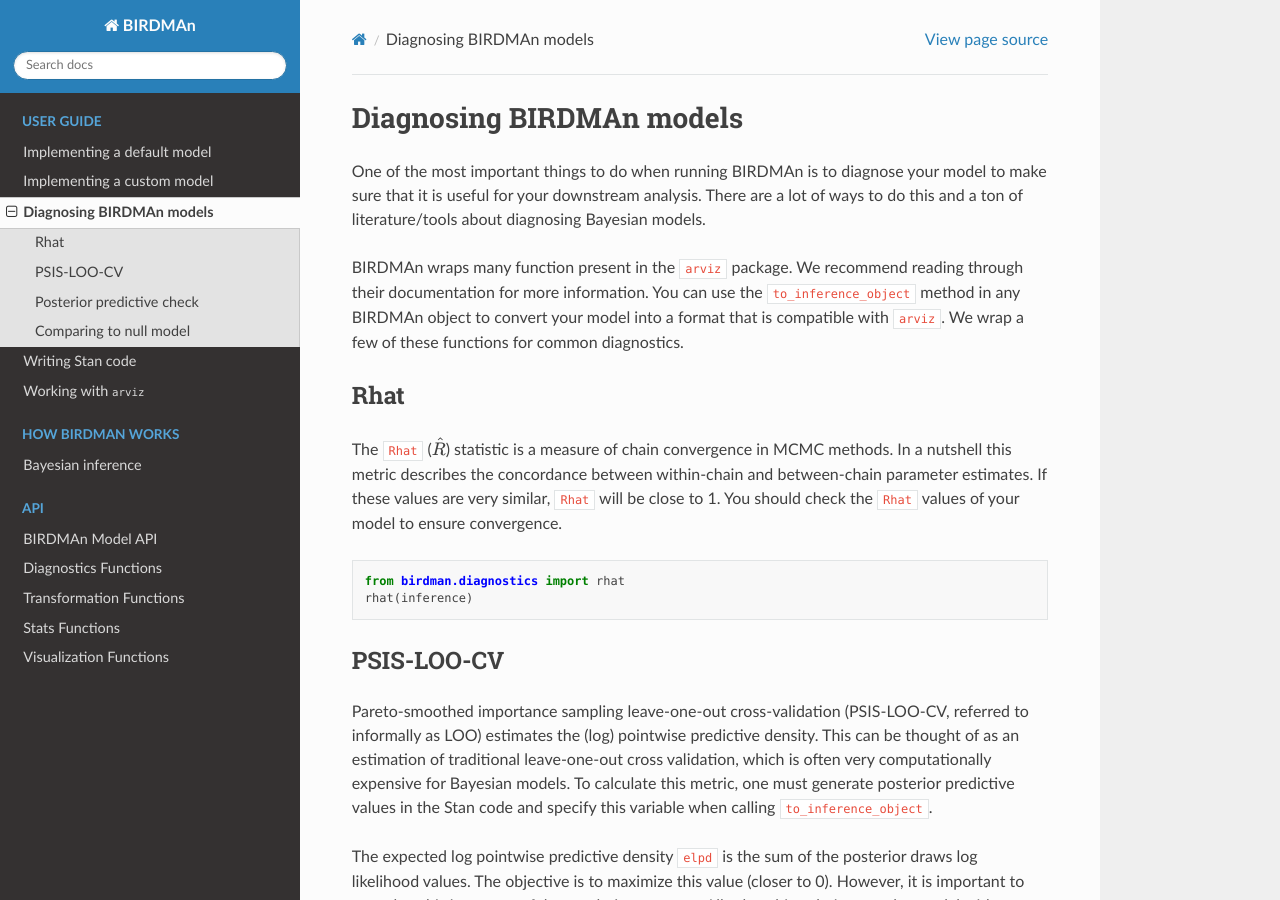
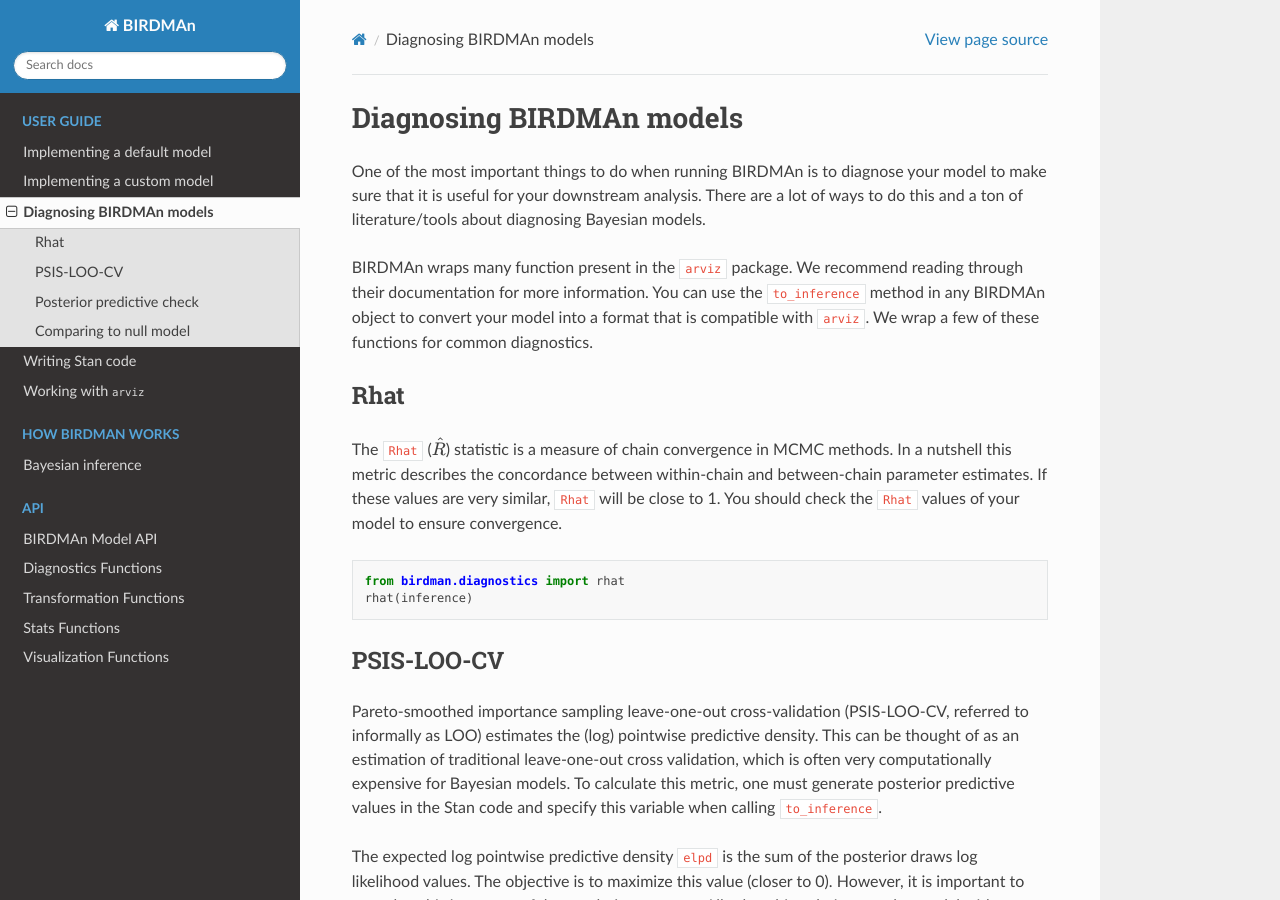
Before and after one commit to biocore/BIRDMAn, a Sphinx documentation site: the page built from docs/diagnosing_model.rst, in a window 1280 px wide and 900 px high. Built offline with Sphinx 7.4.7 and the Read the Docs theme 2.0.0, drawn with Linux system fonts in a browser that asks for light colours.

Commit message:
Change to_inference_object -> to_inference

```diff
--- a/docs/custom_model.rst
+++ b/docs/custom_model.rst
@@ -320,7 +320,7 @@ When the model has finished fitting, you can convert to an inference data assumi
 .. code-block:: python
 
     from birdman.transform import posterior_alr_to_clr
-    inference = nb_lme.to_inference_object()
+    inference = nb_lme.to_inference()
     inference.posterior = posterior_alr_to_clr(inference.posterior)
 
 With this you can use the rest of the BIRDMAn suite as usual or directly interact with the ``arviz`` library!
--- a/docs/default_model_example.rst
+++ b/docs/default_model_example.rst
@@ -68,7 +68,7 @@ Now we have our parameter estimates which we can use in downstream analyses. Man
 .. code-block:: python
 
     from birdman.transform import posterior_alr_to_clr
-    inference = nb.to_inference_object()
+    inference = nb.to_inference()
     inference.posterior = posterior_alr_to_clr(
         inference.posterior,
         alr_params=["beta"],  # the default NB model has only beta in ALR coordinates
--- a/docs/diagnosing_model.rst
+++ b/docs/diagnosing_model.rst
@@ -3,7 +3,7 @@ Diagnosing BIRDMAn models
 
 One of the most important things to do when running BIRDMAn is to diagnose your model to make sure that it is useful for your downstream analysis. There are a lot of ways to do this and a ton of literature/tools about diagnosing Bayesian models.
 
-BIRDMAn wraps many function present in the ``arviz`` package. We recommend reading through their documentation for more information. You can use the ``to_inference_object`` method in any BIRDMAn object to convert your model into a format that is compatible with ``arviz``. We wrap a few of these functions for common diagnostics.
+BIRDMAn wraps many function present in the ``arviz`` package. We recommend reading through their documentation for more information. You can use the ``to_inference`` method in any BIRDMAn object to convert your model into a format that is compatible with ``arviz``. We wrap a few of these functions for common diagnostics.
 
 Rhat
 ----
@@ -18,7 +18,7 @@ The ``Rhat`` (:math:`\hat{R}`) statistic is a measure of chain convergence in MC
 PSIS-LOO-CV
 -----------
 
-Pareto-smoothed importance sampling leave-one-out cross-validation (PSIS-LOO-CV, referred to informally as LOO) estimates the (log) pointwise predictive density. This can be thought of as an estimation of traditional leave-one-out cross validation, which is often very computationally expensive for Bayesian models. To calculate this metric, one must generate posterior predictive values in the Stan code and specify this variable when calling ``to_inference_object``.
+Pareto-smoothed importance sampling leave-one-out cross-validation (PSIS-LOO-CV, referred to informally as LOO) estimates the (log) pointwise predictive density. This can be thought of as an estimation of traditional leave-one-out cross validation, which is often very computationally expensive for Bayesian models. To calculate this metric, one must generate posterior predictive values in the Stan code and specify this variable when calling ``to_inference``.
 
 The expected log pointwise predictive density ``elpd`` is the sum of the posterior draws log likelihood values. The objective is to maximize this value (closer to 0). However, it is important to note that this is more useful as a relative measure. All other things being equal, a model with a higher ``elpd`` better predicts feature counts.
 
```
Also changed, not shown: 6 other files.
